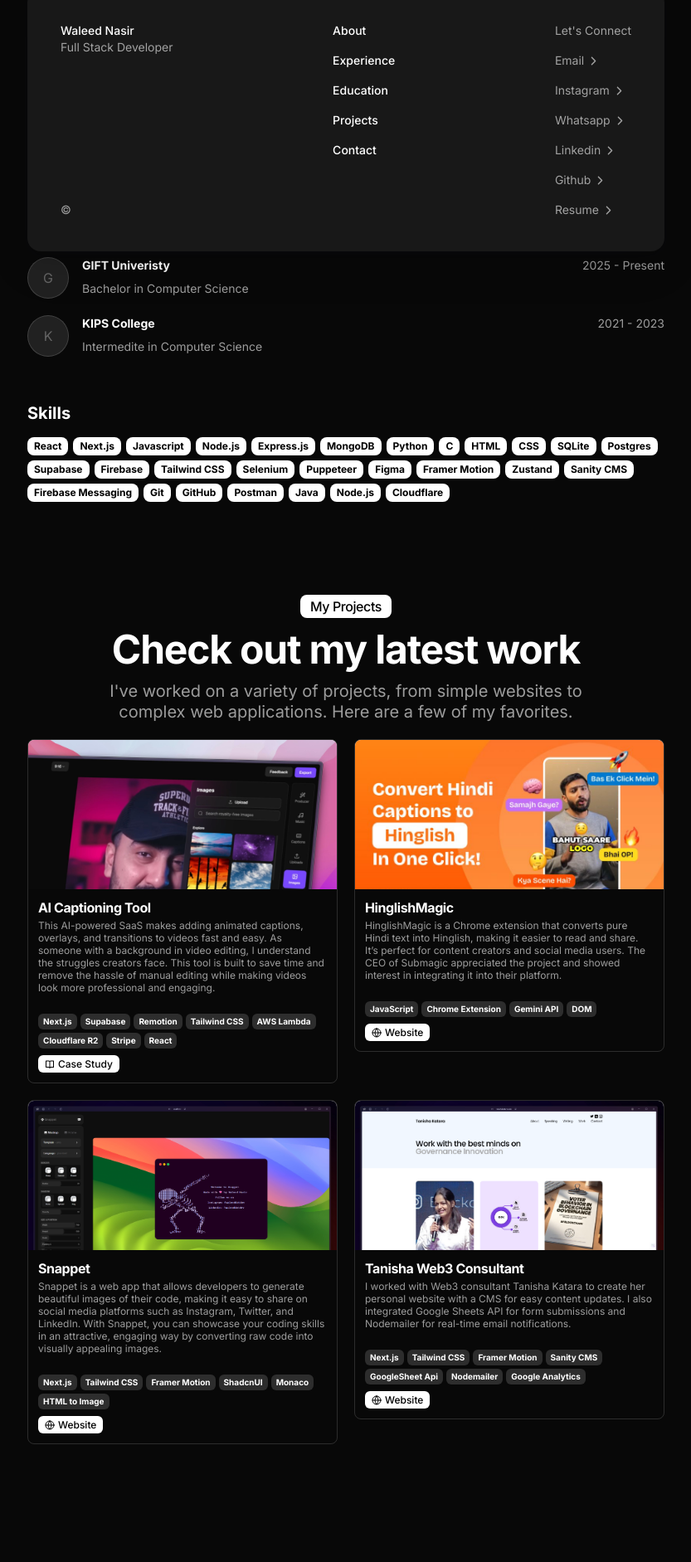
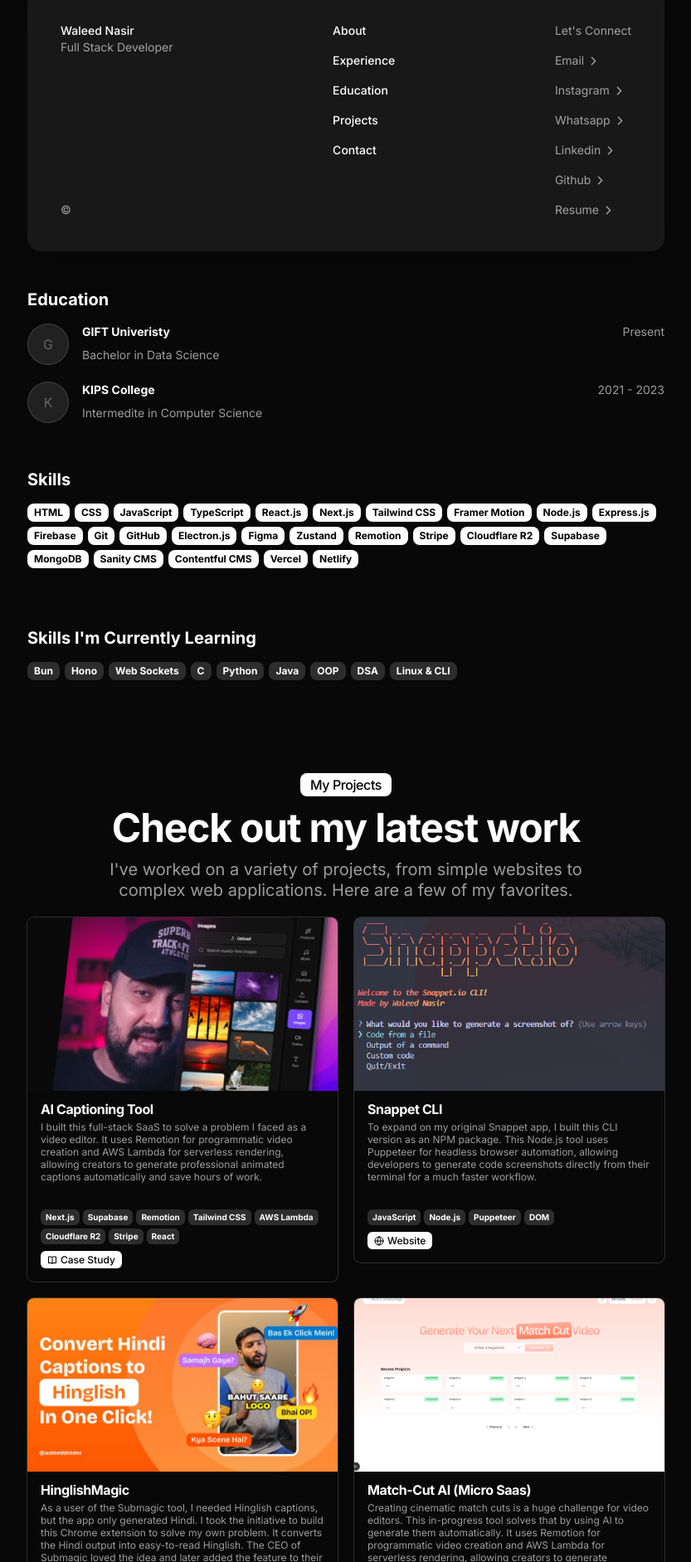
Before and after one commit to waleeddotdev/portfolio, a Next.js app: page / in a window 1280 px wide. Shown: the part 477-2360 px from the top of the page at 83% size, without its empty margins (223-1056 px from the left). Built offline with nearby package versions, Linux system fonts and the light colour scheme.

Commit message:
Portfolio Updated

```diff
--- a/app/components/About.jsx
+++ b/app/components/About.jsx
@@ -3,7 +3,8 @@ const About = () => {
         <div id="about" className="">
             <h4 className="text-xl text-balance font-bold leading-tight">About</h4>
             <p className="opacity-60 text-sm mt-1">
-                I’m a full-stack developer and UI/UX designer from Pakistan. I love exploring new technologies and building functional, user-friendly web experiences. My focus is on creating designs that look great and work perfectly, helping you share your message and identity. My goal is to turn your ideas into reality, making them efficient, attractive, and easy to use. Whether it’s coding complex apps or designing simple, clean interfaces, I’m here to bring your vision to life.
+                I'm a full-stack developer and UI/UX designer. I love building things for the web that are not only functional but also look good and are easy to use. My main goal is to turn ideas into real, working applications. Whether it's a complex app or a simple, clean website, I enjoy the entire process of bringing a vision to life with code.
+
             </p>
         </div>
     )
--- a/app/components/Education.jsx
+++ b/app/components/Education.jsx
@@ -6,7 +6,7 @@ const Education = () => {
         <div id="education" className="">
             <h4 className="text-xl text-balance font-bold leading-tight">Education</h4>
             <div className="flex flex-col gap-5 py-4">
-                <EducationCard college={"GIFT Univeristy"} timeline={"2025 - Present"} description={"Bachelor in Computer Science"} />
+                <EducationCard college={"GIFT Univeristy"} timeline={"Present"} description={"Bachelor in Data Science"} />
                 <EducationCard college={"KIPS College"} timeline={"2021 - 2023"} description={"Intermedite in Computer Science"} />
             </div>
         </div>
--- a/app/components/MyProjects.jsx
+++ b/app/components/MyProjects.jsx
@@ -1,6 +1,10 @@
-import { time } from "motion";
+
+import Image from "next/image";
+import Link from "next/link";
 import { BiBookOpen } from "react-icons/bi";
 import { FiGlobe } from "react-icons/fi";
+import { GoArrowUpRight } from "react-icons/go";
+
 
 
 const MyProjects = () => {
@@ -16,19 +20,33 @@ const MyProjects = () => {
                 <ProjectCard
                     name={"AI Captioning Tool"}
                     img={"/assets/projects/caption.jpg"}
-                    description={"This AI-powered SaaS makes adding animated captions, overlays, and transitions to videos fast and easy. As someone with a background in video editing, I understand the struggles creators face. This tool is built to save time and remove the hassle of manual editing while making videos look more professional and engaging."}
+                    description={"I built this full-stack SaaS to solve a problem I faced as a video editor. It uses Remotion for programmatic video creation and AWS Lambda for serverless rendering, allowing creators to generate professional animated captions automatically and save hours of work."}
                     tech={["Next.js", "Supabase", "Remotion", "Tailwind CSS", "AWS Lambda", "Cloudflare R2", "Stripe", "React"]}
                     casestudy={'/project/caption'}
                 />
                 <ProjectCard
+                    name={"Snappet CLI"}
+                    img={"/assets/projects/snappetcli/cover.png"}
+                    description={"To expand on my original Snappet app, I built this CLI version as an NPM package. This Node.js tool uses Puppeteer for headless browser automation, allowing developers to generate code screenshots directly from their terminal for a much faster workflow."}
+                    tech={["JavaScript", "Node.js", "Puppeteer", "DOM"]}
+                    link={"https://github.com/waleeddotdev/Snappet-CLI"}
+                />
+                <ProjectCard
                     name={"HinglishMagic"}
                     img={"/assets/projects/hinglishmagic.jpeg"}
-                    description={"HinglishMagic is a Chrome extension that converts pure Hindi text into Hinglish, making it easier to read and share. It’s perfect for content creators and social media users. The CEO of Submagic appreciated the project and showed interest in integrating it into their platform."}
+                    description={"As a user of the Submagic tool, I needed Hinglish captions, but the app only generated Hindi. I took the initiative to build this Chrome extension to solve my own problem. It converts the Hindi output into easy-to-read Hinglish. The CEO of Submagic loved the idea and later added the feature to their official product."}
                     tech={["JavaScript", "Chrome Extension", "Gemini API", "DOM"]}
                     link={"https://github.com/waleeddotdev/HinglishMagic"}
                 />
-                <ProjectCard name={"Snappet"} img={"/assets/projects/snappet/Banner.png"} description={"Snappet is a web app that allows developers to generate beautiful images of their code, making it easy to share on social media platforms such as Instagram, Twitter, and LinkedIn. With Snappet, you can showcase your coding skills in an attractive, engaging way by converting raw code into visually appealing images."} tech={["Next.js", "Tailwind CSS", "Framer Motion", "ShadcnUI", "Monaco", "HTML to Image"]} link={"https://snappetio.netlify.app/"} />
-                <ProjectCard name={"Tanisha Web3 Consultant"} img={"/assets/projects/tanisha/banner.png"} description={"I worked with Web3 consultant Tanisha Katara to create her personal website with a CMS for easy content updates. I also integrated Google Sheets API for form submissions and Nodemailer for real-time email notifications."} tech={["Next.js", "Tailwind CSS", "Framer Motion", "Sanity CMS", "GoogleSheet Api", "Nodemailer", "Google Analytics"]} link={"https://tanishakatara.com/"} />
+                <ProjectCard
+                    name={"Match-Cut AI (Micro Saas)"}
+                    img={"/assets/projects/matchcut/cover.png"}
+                    description={"Creating cinematic match cuts is a huge challenge for video editors. This in-progress tool solves that by using AI to generate them automatically. It uses Remotion for programmatic video creation and AWS Lambda for serverless rendering, allowing creators to generate professional match cuts automatically and save hours of work."}
+                    tech={["Next.js", "Supabase", "Remotion", "Tailwind CSS", "AWS Lambda", "Cloudflare R2", "Stripe", "React", "ShadcnUI"]}
+                // casestudy={'/project/caption'}
+                />
+                <ProjectCard name={"Snappet"} img={"/assets/projects/snappet/Banner.png"} description={"As a developer, I wanted a better way to share code snippets online. I built this tool with Next.js and Framer Motion to create a polished, engaging UI. The core feature converts styled HTML directly into a downloadable image, which was a fun frontend challenge."} tech={["Next.js", "Tailwind CSS", "Framer Motion", "ShadcnUI", "Monaco", "HTML to Image"]} link={"https://snappetio.netlify.app/"} />
+                <ProjectCard name={"Tanisha Web3 Consultant"} img={"/assets/projects/tanisha/banner.png"} description={"I delivered a complete website solution for a client who needed full control over her content. By integrating a Sanity CMS and automating her contact form with Google Sheets and Nodemailer, I built a system that empowered her to manage her business independently."} tech={["Next.js", "Tailwind CSS", "Framer Motion", "Sanity CMS", "GoogleSheet Api", "Nodemailer", "Google Analytics"]} link={"https://tanishakatara.com/"} />
             </div>
         </div>
     )
@@ -36,32 +54,55 @@ const MyProjects = () => {
 
 export default MyProjects
 
-const ProjectCard = ({ name, timeline, description, tech, link, img, casestudy = '' }) => {
+const ProjectCard = ({ name, timeline, description, tech, link, img, casestudy }) => {
+    if (casestudy || link) {
         return (
-        <div className="w-full rounded-lg group border h-fit border-white/15 overflow-hidden">
-
-            <div style={{ backgroundImage: `url(${img})` }} className="bg-white  bg-cover transition-all duration-300 w-full h-[180px]">
-            </div>
-
-            <div className="flex flex-col h-full items-center justify-between">
-                <div className="p-3 space-y-1 tracking-tight  leading-tight">
+            <Link href={link ? link : casestudy} target={link ? "_blank" : "_self"} className="w-full hover:scale-[1.01] rounded-lg group h-fit hover:ring-[6px] ring-[1px] ring-white/15 overflow-hidden transition-all">
+                <Image alt={name} style={{ objectFit: "cover", maxHeight: "205px", width: "100%", scale: "1.04" }} src={img} width={400} height={400} />
+                <div className="flex flex-col h-full items-center justify-between group-hover:bg-gradient-to-t group-hover:from-white/10 group-hover:to-transparent transition-all duration-300">
+                    <div className="p-4 space-y-1 tracking-tight  leading-tight">
                         <p className="font-bold">{name}</p>
                         <p className="text-xs">{timeline}</p>
                         <p className="text-xs tracking-normal leading-tight opacity-60">{description}</p>
                     </div>
-                <div className="p-3 w-full space-y-2">
+                    <div className="p-4 w-full space-y-2 ">
                         <div className="flex w-full flex-row gap-1 flex-wrap">
                             {tech?.map((item, index) => <Badge key={index}>{item}</Badge>)}
                         </div>
-                    {(link || casestudy) ? <a href={link ? link : casestudy} target={link ? "_blank" : "_self"} className="text-xs font-medium cursor-pointer hover:bg-white/80 transition-all duration-300 text-black bg-white py-[2.5px] px-[8px] rounded-md w-fit flex flex-row gap-1 justify-center items-center">
+                        <div className="flex flex-row justify-between w-full">
+                            {(link || casestudy) ? <div className="text-xs font-medium cursor-pointer hover:bg-white/80 transition-all duration-300 text-black bg-white py-[2.5px] px-[8px] rounded-md w-fit flex flex-row gap-1 justify-center items-center">
                                 {link ? <FiGlobe /> : <BiBookOpen />}  {link ? 'Website' : 'Case Study'}
-                    </a> : <div className="text-xs font-medium cursor-pointer hover:bg-white/80 transition-all duration-300 text-black bg-white py-[2.5px] px-[8px] rounded-md w-fit flex flex-row gap-1 justify-center items-center">Coming Soon</div>}
+                            </div> : <div className="text-xs font-medium cursor-pointer hover:bg-white/80 transition-all duration-300 text-black bg-white py-[2.5px] px-[8px] rounded-md w-fit flex flex-row gap-1 justify-center items-center">Coming Soon</div>}
+                            <GoArrowUpRight className="opacity-0 group-hover:opacity-100 transition-all duration-200" />
+                        </div>
+
+                    </div>
+                </div>
+            </Link>
+        )
+    } else {
+        return (
+            <div href={link ? link : casestudy} target={link ? "_blank" : "_self"} className="w-full hover:scale-[1.01] rounded-lg group h-fit hover:ring-[6px] ring-[1px] ring-white/15 overflow-hidden transition-all">
+                <Image alt={name} style={{ objectFit: "cover", maxHeight: "205px", width: "100%", scale: "1.04" }} src={img} width={400} height={400} />
+                <div className="flex flex-col h-full items-center justify-between group-hover:bg-gradient-to-t group-hover:from-white/10 group-hover:to-transparent transition-all duration-300">
+                    <div className="p-4 space-y-1 tracking-tight  leading-tight">
+                        <p className="font-bold">{name}</p>
+                        <p className="text-xs">{timeline}</p>
+                        <p className="text-xs tracking-normal leading-tight opacity-60">{description}</p>
+                    </div>
+                    <div className="p-4 w-full space-y-2 ">
+                        <div className="flex w-full flex-row gap-1 flex-wrap">
+                            {tech?.map((item, index) => <Badge key={index}>{item}</Badge>)}
+                        </div>
+                        <div className="text-xs font-medium cursor-pointer hover:bg-white/80 transition-all duration-300 text-black bg-white py-[2.5px] px-[8px] rounded-md w-fit flex flex-row gap-1 justify-center items-center">Coming Soon</div>
 
                     </div>
                 </div>
             </div>
         )
     }
+}
+
 
 const Badge = ({ children }) => {
     return (
--- a/app/components/Skills.jsx
+++ b/app/components/Skills.jsx
@@ -1,39 +1,54 @@
-import { Children } from "react"
+const strongSkills = [
+    "HTML",
+    "CSS",
+    "JavaScript",
+    "TypeScript",
+    "React.js",
+    "Next.js",
+    "Tailwind CSS",
+    "Framer Motion",
+    "Node.js",
+    "Express.js",
+    "Firebase",
+    "Git",
+    "GitHub",
+    "Electron.js",
+    "Figma",
+    "Zustand",
+    "Remotion",
+    "Stripe",
+    "Cloudflare R2",
+    "Supabase",
+    "MongoDB",
+    "Sanity CMS",
+    "Contentful CMS",
+    "Vercel",
+    "Netlify"
+];
+
+
+const learningSkills = [
+    "Bun",
+    "Hono",
+    "Web Sockets",
+    "C",
+    "Python",
+    "Java",
+    "OOP",
+    "DSA",
+    "Linux & CLI",
+];
+
+
 
 const Skills = () => {
     return (
         <div className="pb-4">
             <h4 className="text-xl text-balance font-bold leading-tight">Skills</h4>
             <div className="py-4 flex flex-row gap-1.5 flex-wrap">
-                <Badge>React</Badge>
-                <Badge>Next.js</Badge>
-                <Badge>Javascript</Badge>
-                <Badge>Node.js</Badge>
-                <Badge>Express.js</Badge>
-                <Badge>MongoDB</Badge>
-                <Badge>Python</Badge>
-                <Badge>C</Badge>
-                <Badge>HTML</Badge>
-                <Badge>CSS</Badge>
-                <Badge>SQLite</Badge>
-                <Badge>Postgres</Badge>
-                <Badge>Supabase</Badge>
-                <Badge>Firebase</Badge>
-                <Badge>Tailwind CSS</Badge>
-                <Badge>Selenium</Badge>
-                <Badge>Puppeteer</Badge>
-                <Badge>Figma</Badge>
-                <Badge>Framer Motion</Badge>
-                <Badge>Zustand</Badge>
-                <Badge>Sanity CMS</Badge>
-                <Badge>Firebase Messaging</Badge>
-                <Badge>Git</Badge>
-                <Badge>GitHub</Badge>
-                <Badge>Postman</Badge>
-                <Badge>Java</Badge>
-                <Badge>Node.js</Badge>
-                <Badge>Cloudflare</Badge>
-
+                {strongSkills.map((skill) => (
+                    <Badge key={skill}>{skill}</Badge>
+                ))}
             </div>
         </div>
     )
@@ -41,10 +56,23 @@ const Skills = () => {
 
 export default Skills
 
-const Badge = ({ children }) => {
+const Badge = ({ children, isLearning }) => {
     return (
-        <div className="text-xs hover:bg-white/80 transition-all duration-300 py-[3px] px-[8px] bg-white font-bold rounded-lg w-fit text-black">
+        <div className={`text-xs  transition-all duration-300 py-[3px] px-[8px] ${isLearning ? "text-white bg-white/15 hover:bg-white/25" : "text-black bg-white hover:bg-white/80"} font-bold rounded-lg w-fit`}>
             {children}
         </div>
     )
 }
+
+export const SkillsImCurrentlyLearning = () => {
+    return (
+        <div className="pb-4">
+            <h4 className="text-xl text-balance font-bold leading-tight">Skills I'm Currently Learning</h4>
+            <div className="py-4 flex flex-row gap-1.5 flex-wrap">
+                {learningSkills.map((skill) => (
+                    <Badge isLearning key={skill}>{skill}</Badge>
+                ))}
+            </div>
+        </div>
+    )
+}
--- a/app/components/WorkExperience.jsx
+++ b/app/components/WorkExperience.jsx
@@ -7,8 +7,18 @@ const WorkExperience = () => {
         <div id="experience" className="">
             <h4 className="text-xl text-balance font-bold leading-tight">Work Experience</h4>
             <div className="flex flex-col gap-5 py-4">
-                <WorkCard company={"Freelancer"} icon={<BsGlobe2 />} jobTitle={"Web Development & UI/Ux"} description={"I work as a freelancer, growing my brand on social media and partnering with clients to bring their ideas to life. My expertise lies in transforming concepts into fully functional and responsive web apps, ensuring they are tailored, efficient, and visually appealing."} timeline={"2024 - Present"} />
-                <WorkCard company={"Fiverr"} jobTitle={"Web Development & UI/Ux"} description={"On Fiverr, I’ve worked as a full-stack developer and designer, completing 20+ projects with a perfect 5-star rating. I specialize in designing and building custom web solutions, turning concepts into fully functional and visually appealing websites. My goal is to deliver high-quality results that match your vision and needs."} timeline={"2021 - 2024"} />
+                <WorkCard company={"Freelancer"} points={[
+                    "Worked directly with clients to plan project goals and turn their ideas into clear requirements.",
+                    "Focused on building responsive websites that work perfectly on desktops, tablets, and phones.",
+                    "Helped clients improve their existing sites by fixing bugs, boosting performance, and adding new features.",
+                    "Developed my professional portfolio and online presence to showcase my work and find new projects."
+                ]} icon={<BsGlobe2 />} jobTitle={"Web Development & UI/Ux"} description={"I work as a freelancer, growing my brand on social media and partnering with clients to bring their ideas to life. My expertise lies in transforming concepts into fully functional and responsive web apps, ensuring they are tailored, efficient, and visually appealing."} timeline={"2024 - Present"} />
+                <WorkCard company={"Fiverr"} jobTitle={"Web Development & UI/Ux"} points={[
+                    "Finished 20+ web projects for different clients, earning a perfect 5-star rating for my work and communication.",
+                    "Turned designs from tools like Figma into real, working websites using React, Next.js, and other modern technologies.",
+                    "Built custom features for clients, including login systems, databases (with Supabase), and connecting to other online services (APIs).",
+                    "Handled projects from start to finish, from talking with clients about their ideas to building and launching the final product."
+                ]} description={"On Fiverr, I’ve worked as a full-stack developer and designer, completing 20+ projects with a perfect 5-star rating. I specialize in designing and building custom web solutions, turning concepts into fully functional and visually appealing websites. My goal is to deliver high-quality results that match your vision and needs."} timeline={"2021 - 2024"} />
             </div>
         </div>
     )
@@ -16,7 +26,7 @@ const WorkExperience = () => {
 
 export default WorkExperience
 
-const WorkCard = ({ company, jobTitle, description, timeline, icon }) => {
+const WorkCard = ({ company, jobTitle, description, timeline, icon, points }) => {
     return (
         <div className="flex cursor-pointer w-full flex-row group gap-4">
             <div>
@@ -28,15 +38,17 @@ const WorkCard = ({ company, jobTitle, description, timeline, icon }) => {
                     {company[0]}
                 </div>}
             </div>
-            <div className="space-y-2">
-                <div className="flex flex-row justify-between items-start">
+            <div className="space-y-2 w-full">
+                <div className="flex flex-row justify-between items-start w-full">
                     <div className="space-y-[1px]">
                         <h5 className="text-sm font-bold flex flex-row items-center">{company} <span><IoIosArrowForward className="group-hover:opacity-100  transition-all duration-300 group-hover:translate-x-1 opacity-0" strokeWidth={20} /></span></h5>
                         <h6 className="text-xs">{jobTitle}</h6>
                     </div>
                     <div className="opacity-60 text-sm">{timeline}</div>
                 </div>
-                <div className="opacity-60 text-sm">{description}</div>
+                {!points ? <div className="opacity-60 text-sm">{description}</div> : <ul style={{ listStyleType: 'disc' }} className="flex flex-col">
+                    {points.map((item, index) => <li key={index} className="text-sm opacity-60">{item}</li>)}
+                </ul>}
             </div>
         </div>
     )
--- a/app/page.js
+++ b/app/page.js
@@ -7,7 +7,7 @@ import Ending from "./components/Ending";
 import Footer from "./components/footer/Footer";
 import Header from "./components/Header";
 import MyProjects from "./components/MyProjects";
-import Skills from "./components/Skills";
+import Skills, { SkillsImCurrentlyLearning } from "./components/Skills";
 import WorkExperience from "./components/WorkExperience";
 import { useScroll } from "framer-motion";
 import FooterClose from "./components/footer/FooterClose";
@@ -39,6 +39,7 @@ export default function Home() {
                 <WorkExperience />
                 <Education />
                 <Skills />
+                <SkillsImCurrentlyLearning />
                 <MyProjects />
                 <Ending />
             </section>
```
Also changed, not shown: app/components/Header.jsx (+4 -7 lines), public/assets/projects/matchcut/cover.png (added), public/assets/projects/snappetcli/cover.png (added). Lines whose indentation alone changed are shown as unchanged.
